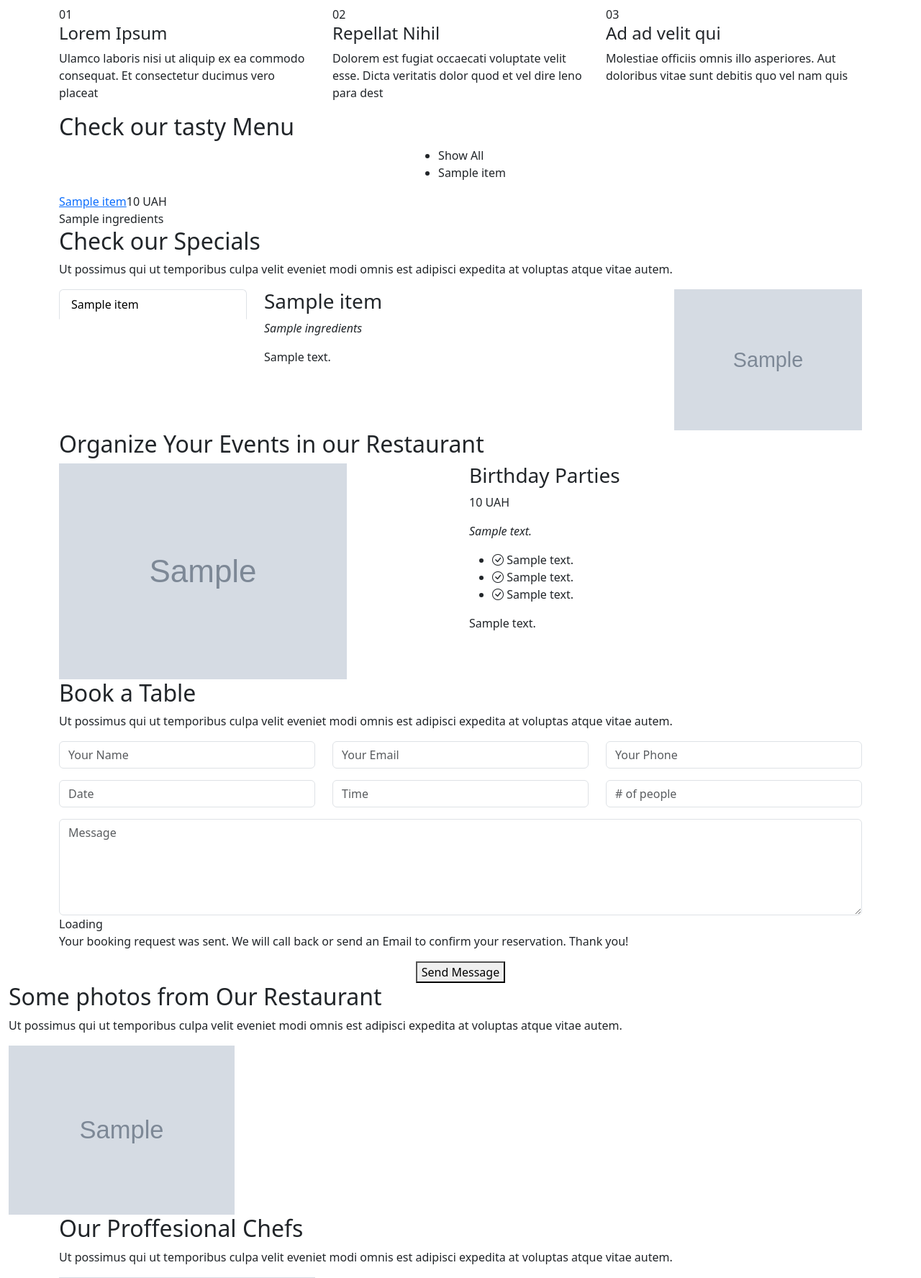
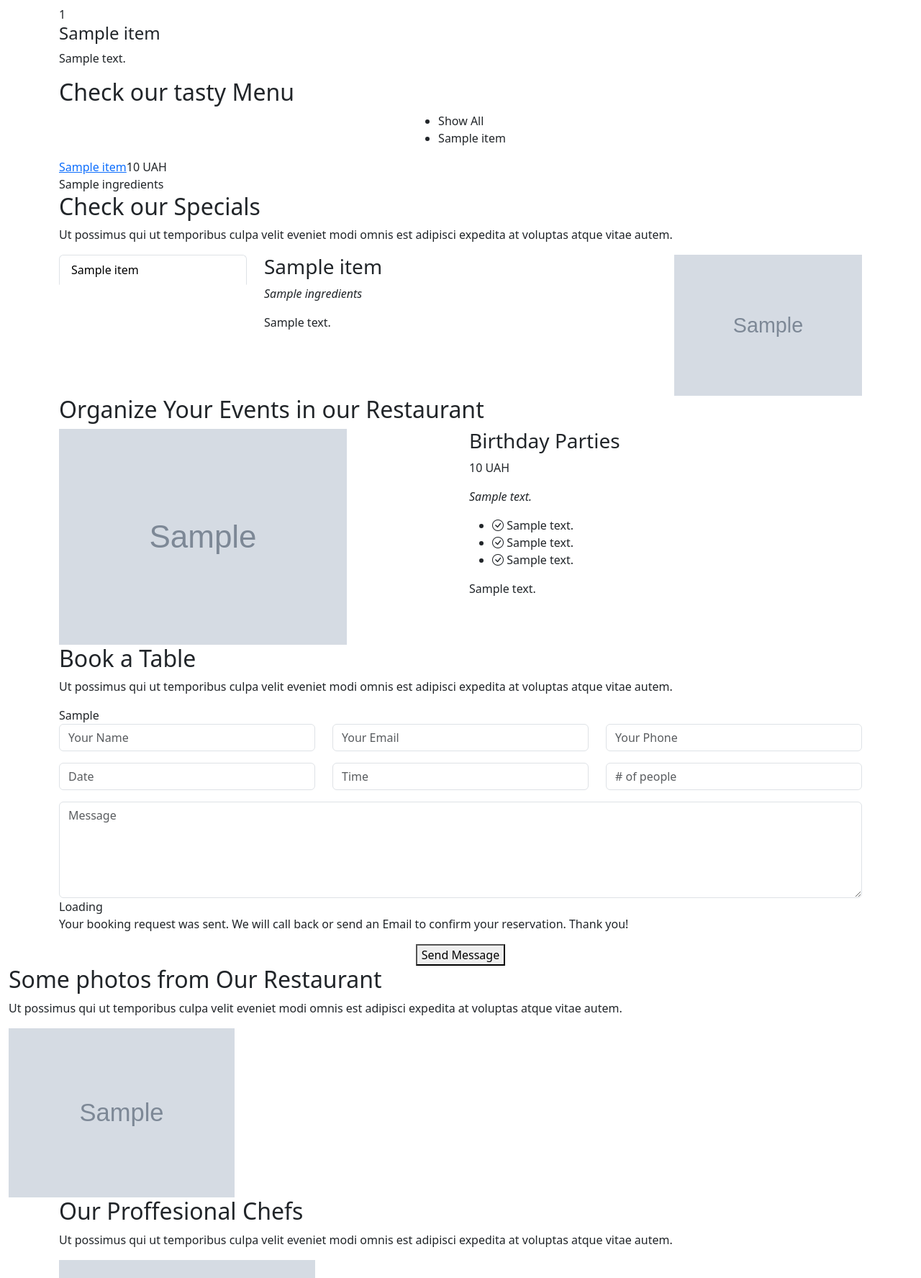
Before and after one commit to Olexa-Klyus/site_cafe, a Django app: template main_page/templates/main_page.html in a window 1280 px wide. Shown: the part 462-2238 px from the top of the page at 72% size. Run offline with Django 3.2, Linux system fonts and the light colour scheme; the template is opened without the code that fills it: most values are stand-ins (such as "Sample title", 1, 10 or a date in 2020); grey boxes marked "Sample" are stand-in pictures; some libraries are stand-ins or nearby versions.

Commit message:
Whu us add

```diff
--- a/main_page/templates/main_page.html
+++ b/main_page/templates/main_page.html
@@ -4,49 +4,7 @@
 
     {% include 'about.html' %}
 
-    <!-- ======= Whu Us Section ======= -->
-    <section id="why-us" class="why-us">
-        <div class="container">
-
-            <div class="section-title">
-                <h2>Why choose <span>Our Restaurant</span></h2>
-                <p>Ut possimus qui ut temporibus culpa velit eveniet modi omnis est adipisci expedita at voluptas atque
-                    vitae autem.</p>
-            </div>
-
-            <div class="row">
-
-                <div class="col-lg-4">
-                    <div class="box">
-                        <span>01</span>
-                        <h4>Lorem Ipsum</h4>
-                        <p>Ulamco laboris nisi ut aliquip ex ea commodo consequat. Et consectetur ducimus vero
-                            placeat</p>
-                    </div>
-                </div>
-
-                <div class="col-lg-4 mt-4 mt-lg-0">
-                    <div class="box">
-                        <span>02</span>
-                        <h4>Repellat Nihil</h4>
-                        <p>Dolorem est fugiat occaecati voluptate velit esse. Dicta veritatis dolor quod et vel dire
-                            leno para dest</p>
-                    </div>
-                </div>
-
-                <div class="col-lg-4 mt-4 mt-lg-0">
-                    <div class="box">
-                        <span>03</span>
-                        <h4> Ad ad velit qui</h4>
-                        <p>Molestiae officiis omnis illo asperiores. Aut doloribus vitae sunt debitis quo vel nam
-                            quis</p>
-                    </div>
-                </div>
-
-            </div>
-
-        </div>
-    </section><!-- End Whu Us Section -->
+    {% include 'whu_us.html' %}
 
     {% include 'main_menu.html' %}
 
--- a/main_page/templates/reservation.html
+++ b/main_page/templates/reservation.html
@@ -7,6 +7,9 @@
       <p>Ut possimus qui ut temporibus culpa velit eveniet modi omnis est adipisci expedita at voluptas atque vitae autem.</p>
     </div>
 
+    <form action="forms/book-a-table.php" method="post" role="form" class="php-email-form">
+        {{ form_reserve.as_p }}
+    </form>
     <form action="forms/book-a-table.php" method="post" role="form" class="php-email-form">
       <div class="row">
         <div class="col-lg-4 col-md-6 form-group">
--- /dev/null
+++ b/main_page/templates/whu_us.html
@@ -0,0 +1,36 @@
+<!-- ======= Whu Us Section ======= -->
+<section id="why-us" class="why-us">
+    <div class="container">
+
+        <div class="section-title">
+            <h2>Why choose <span>Our Restaurant</span></h2>
+            <p>Ut possimus qui ut temporibus culpa velit eveniet modi omnis est adipisci expedita at voluptas atque
+                vitae autem.</p>
+        </div>
+
+        <div class="row">
+            {% for item in whu_us %}
+                {% if forloop.first %}
+
+                    <div class="col-lg-4">
+                        <div class="box">
+                            <span>{{ item.number }}</span>
+                            <h4>{{ item.title }}</h4>
+                            <p>{{ item.desc }}</p>
+                        </div>
+                    </div>
+                {% else %}
+                    <div class="col-lg-4 mt-4 mt-lg-0">
+                        <div class="box">
+                            <span>{{ item.number }}</span>
+                            <h4>{{ item.title }}</h4>
+                            <p>{{ item.desc }}</p>
+                        </div>
+                    </div>
+                {% endif %}
+            {% endfor %}
+
+        </div>
+
+    </div>
+</section><!-- End Whu Us Section -->
```
Also changed, not shown: main_page/admin.py (+6 -1 lines), main_page/forms.py (added, +8 -0 lines), main_page/models.py (+25 -3 lines), main_page/views.py (+20 -19 lines).
